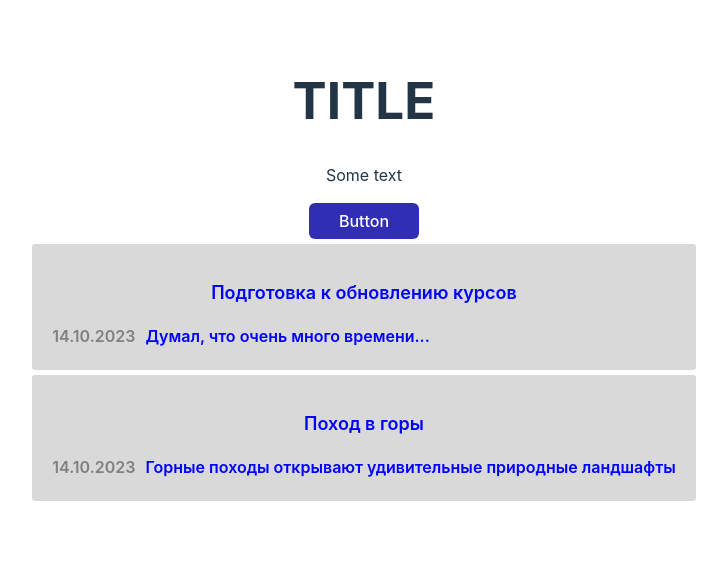
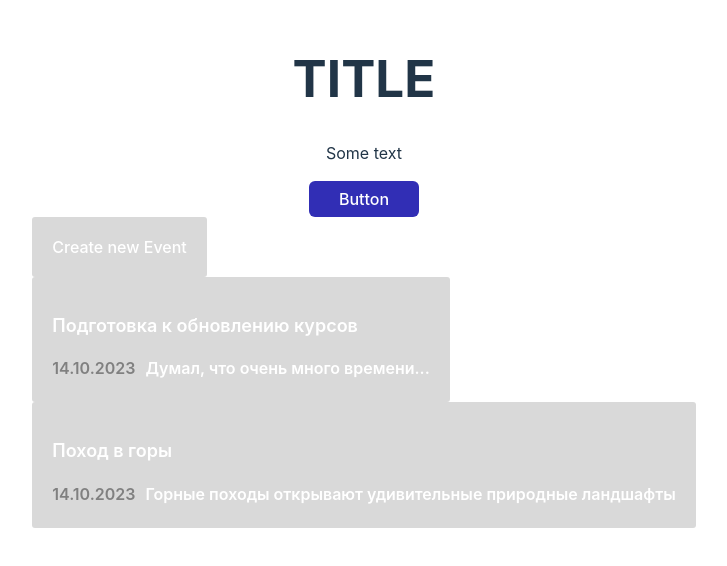
Before and after one commit to rail-sabirov/react-lessons, a React (Vite) app: page / in a window 1280 px wide. Shown: the part 128-694 px from the top of the page, without its empty margins (276-1003 px from the left). Built offline with nearby package versions, Linux system fonts and the light colour scheme.

Commit message:
Composition CardButton and JornalItem

```diff
--- a/src/App.jsx
+++ b/src/App.jsx
@@ -1,5 +1,6 @@
 import './App.css';
 import Button from './components/Button/Button';
+import CardButton from './components/CardButton/CardButton';
 import JournalItem from './components/JournalItem/JournalItem';
 
 function App() {
@@ -21,16 +22,21 @@
 			<h1>TITLE</h1>
 			<p>Some text</p>
 			<Button />
+			<CardButton>Create new Event</CardButton>
+			<CardButton>
 				<JournalItem
 					title={ data[0].title }
 					text={ data[0].text }
 					date={ data[0].date }
 				/>
+			</CardButton>
+			<CardButton>
 				<JournalItem
 					title={ data[1].title }
 					text={ data[1].text }
 					date={ data[1].date }
 				/>
+			</CardButton>
 		</>
 	);
 }
--- /dev/null
+++ b/src/components/CardButton/CardButton.css
@@ -0,0 +1,14 @@
+.card-button {
+	border-radius: 3px;
+	background: rgba(128, 128, 128, 0.3);
+	color: white;
+	padding: 20px;
+	border: none;
+	cursor: pointer;
+	text-align: start;
+	display: block;
+}
+
+.card-button:hover {
+	background: rgba(255, 255, 255, 0.10);
+}
--- /dev/null
+++ b/src/components/CardButton/CardButton.jsx
@@ -0,0 +1,9 @@
+import './CardButton.css';
+
+function CardButton({children}) {
+	return (
+		<button className='card-button'>{children}</button>
+	);
+}
+
+export default CardButton;
--- a/src/components/JournalItem/JournalItem.jsx
+++ b/src/components/JournalItem/JournalItem.jsx
@@ -4,13 +4,13 @@
 	const ruDate = new Intl.DateTimeFormat('ru-RU').format(date);
 
 	return (
-		<div className="journal-item">
+		<>
 			<h2 className="journal-item__header">{title}</h2>
 			<div className="journal-item__body">
 				<div className="journal-item__date">{ruDate}</div>
 				<div className="journal-item__text">{text}</div>
 			</div>
-		</div>
+		</>
 	);
 }
 
```
Lines whose indentation alone changed are shown as unchanged.
